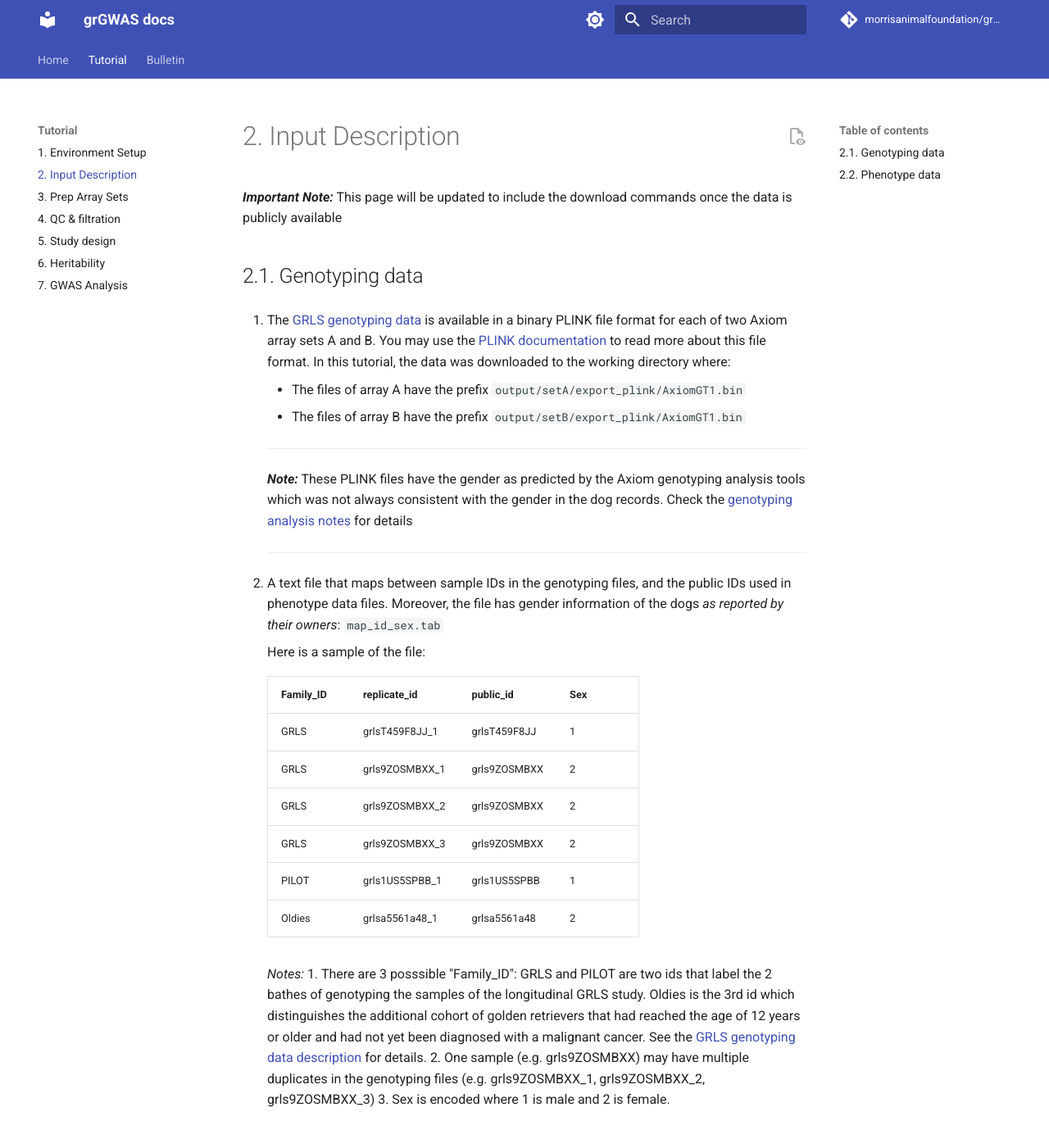
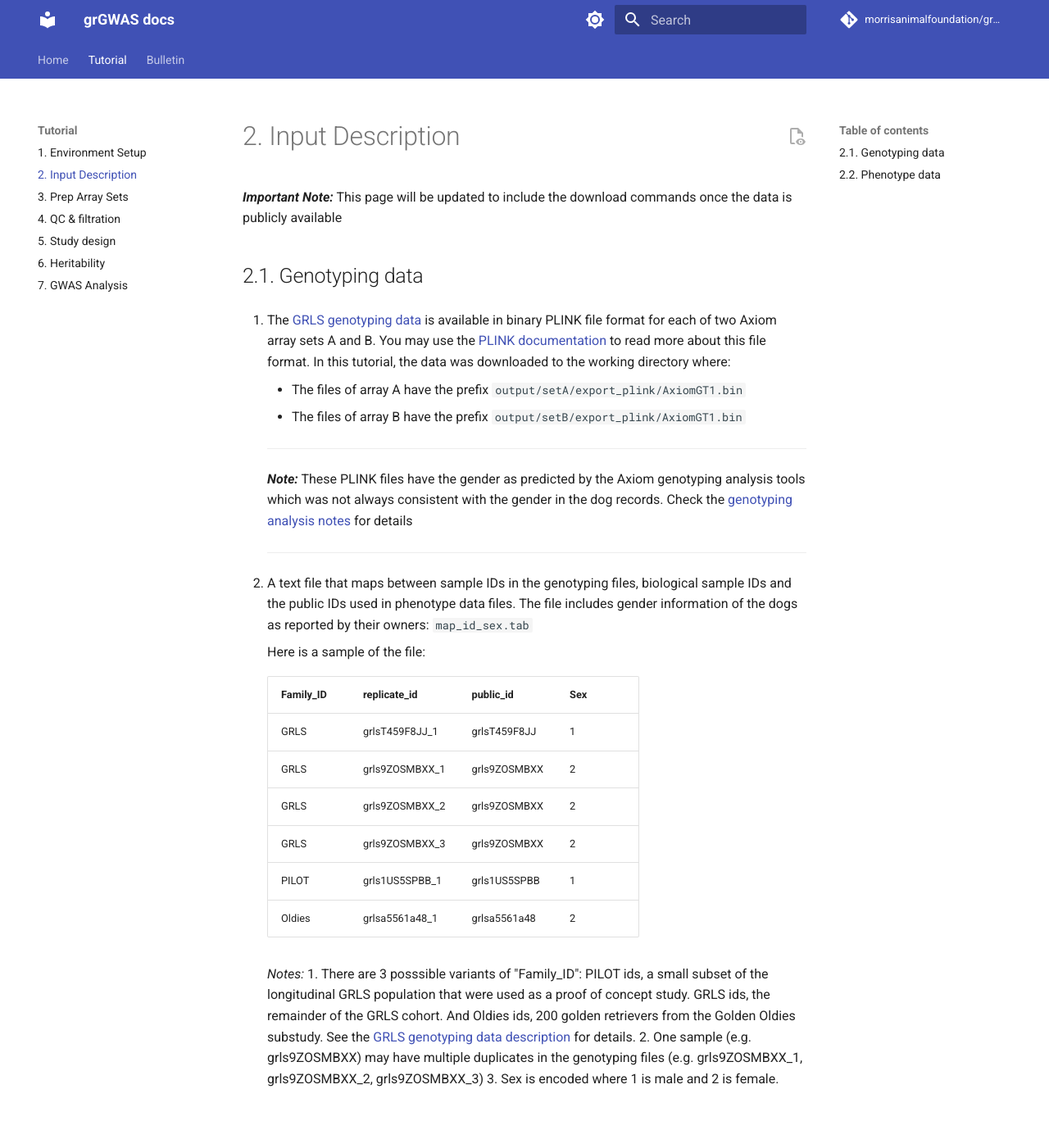
Before and after one commit to morrisanimalfoundation/grGWAS, an MkDocs documentation site: the page built from docs/2.Input_files.md, in a window 1280 px wide and 1400 px high. Shown: the top 1390 px of the window at 82% size. Built offline with MkDocs 1.6.1 and Material for MkDocs 9.7.7, drawn with Linux system fonts in a browser that asks for light colours; comment, search, counter and statistics services are not loaded.

Commit message:
Update 2.Input_files.md
MAF MarComm edits.

```diff
--- a/docs/2.Input_files.md
+++ b/docs/2.Input_files.md
@@ -2,7 +2,7 @@
 
 
 ## 2.1. Genotyping data
-1.  The [GRLS genotyping data](https://github.com/morrisanimalfoundation/grGWAS/blob/main/GRLS_Axiom.json) is available in a binary PLINK file format for each of two Axiom array sets A and B. You may use the [PLINK documentation](https://www.cog-genomics.org/plink/1.9/input#bed) to read more about this file format. In this tutorial, the data was downloaded to the working directory where:
+1.  The [GRLS genotyping data](https://github.com/morrisanimalfoundation/grGWAS/blob/main/GRLS_Axiom.json) is available in binary PLINK file format for each of two Axiom array sets A and B. You may use the [PLINK documentation](https://www.cog-genomics.org/plink/1.9/input#bed) to read more about this file format. In this tutorial, the data was downloaded to the working directory where:
     - The files of array A have the prefix `output/setA/export_plink/AxiomGT1.bin`
     - The files of array B have the prefix `output/setB/export_plink/AxiomGT1.bin`
 
@@ -12,7 +12,7 @@
 
     ---
 
-2.  A text file that maps between sample IDs in the genotyping files, and the public IDs used in phenotype data files. Moreover, the file has gender information of the dogs _as reported by their owners_: `map_id_sex.tab`
+2.  A text file that maps between sample IDs in the genotyping files, biological sample IDs and the public IDs used in phenotype data files. The file includes gender information of the dogs as reported by their owners: `map_id_sex.tab`
 
 
     Here is a sample of the file:
@@ -28,7 +28,7 @@
 
 
     *Notes:*
-    1.  There are 3 posssible "Family_ID": GRLS and PILOT are two ids that label the 2 bathes of genotyping the samples of the longitudinal GRLS study. Oldies is the 3rd id which distinguishes the additional cohort of golden retrievers that had reached the age of 12 years or older and had not yet been diagnosed with a malignant cancer. See the [GRLS genotyping data description](https://github.com/morrisanimalfoundation/grGWAS/blob/main/GRLS_Axiom.json) for details.
+    1.  There are 3 posssible variants of "Family_ID": PILOT ids, a small subset of the longitudinal GRLS population that were used as a proof of concept study. GRLS ids, the remainder of the GRLS cohort. And Oldies ids,  200 golden retrievers from the Golden Oldies substudy. See the [GRLS genotyping data description](https://github.com/morrisanimalfoundation/grGWAS/blob/main/GRLS_Axiom.json) for details.
     2.  One sample (e.g. grls9ZOSMBXX) may have multiple duplicates in the genotyping files (e.g. grls9ZOSMBXX_1, grls9ZOSMBXX_2, grls9ZOSMBXX_3)
     3.  Sex is encoded where 1 is male and 2 is female.
 
```
